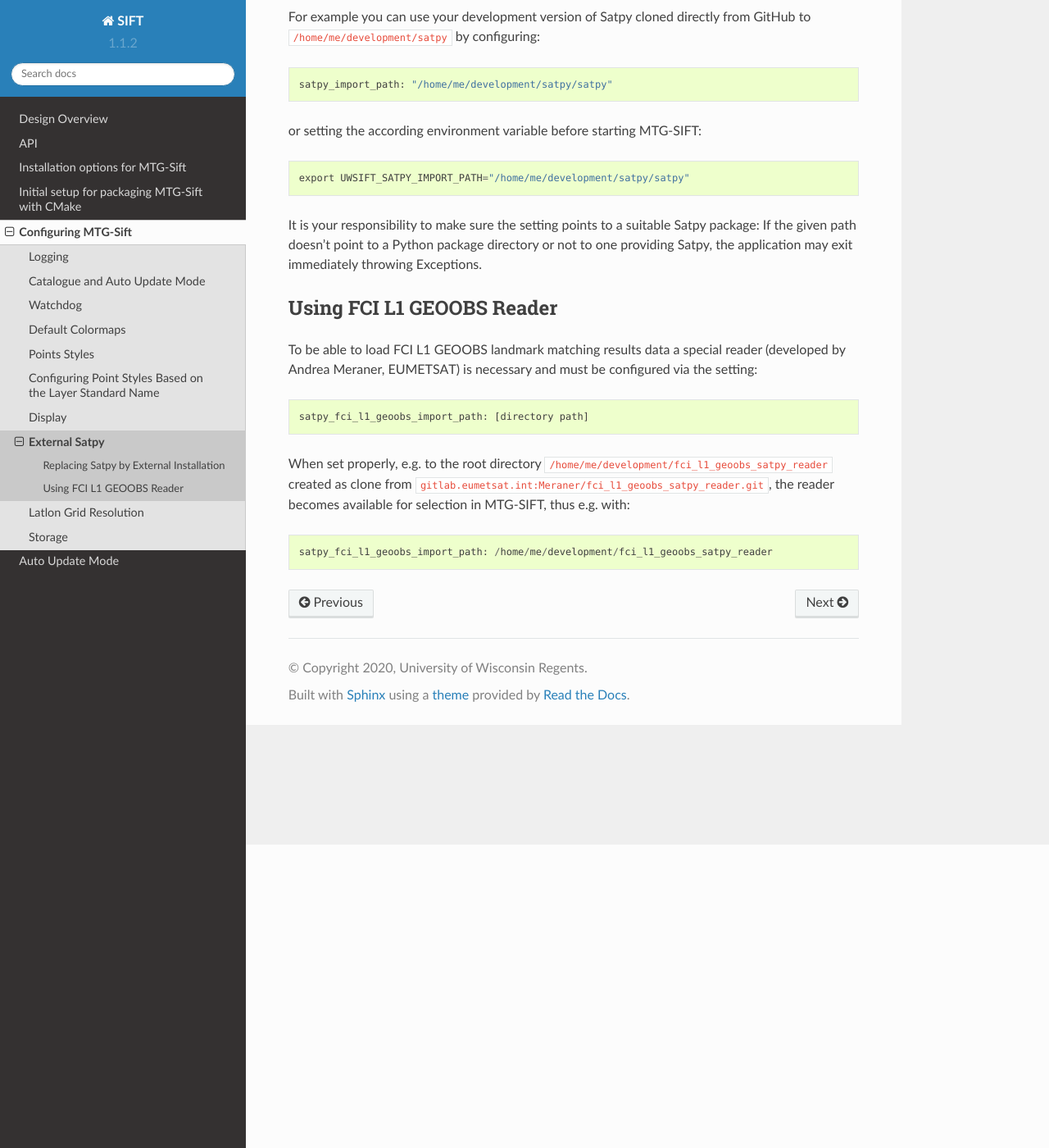
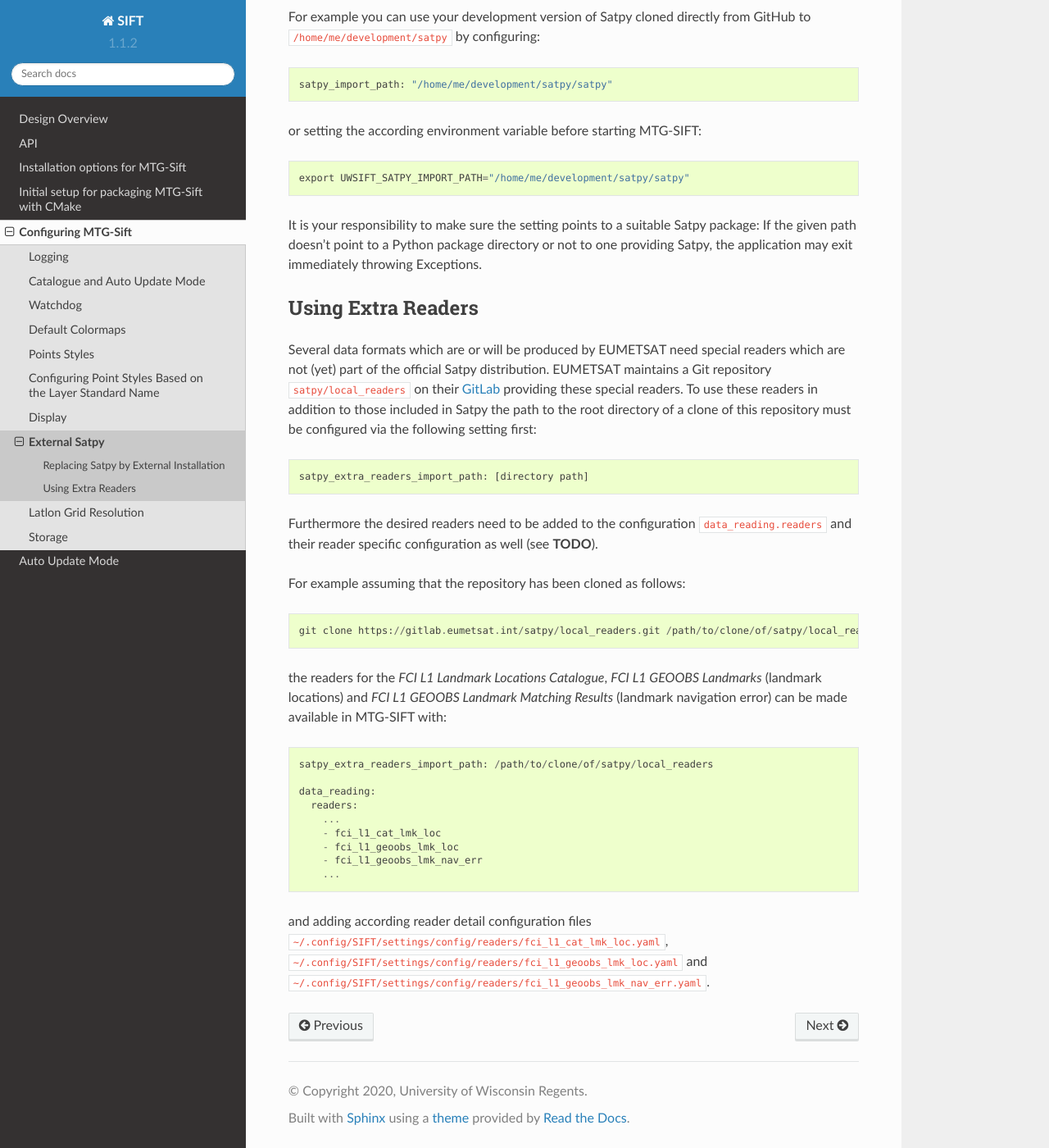
Before and after one commit to ssec/sift, a Sphinx documentation site: the page built from doc/source/configuration-external_satpy.rst, in a window 1280 px wide and 1400 px high, scrolled down 370 px. Shown: the whole window at 82% size. Built offline with Sphinx 7.4.7 and the Read the Docs theme 2.0.0, drawn with Linux system fonts in a browser that asks for light colours.

Commit message:
Document usage of EUMETSAT local_readers
Describe the generalized setting to use a bunch of external readers,
especially those provided in EUMETSAT's GitLab satpy/local_readers
repository. Also enhance this documentation with further necessary
configuration details.

```diff
--- a/doc/source/configuration-external_satpy.rst
+++ b/doc/source/configuration-external_satpy.rst
@@ -23,18 +23,42 @@ It is your responsibility to make sure the setting points to a suitable Satpy
 package: If the given path doesn't point to a Python package directory or not to
 one providing Satpy, the application may exit immediately throwing Exceptions.
 
-Using FCI L1 GEOOBS Reader
-==========================
+Using Extra Readers
+===================
 
-To be able to load FCI L1 GEOOBS landmark matching results data a special reader
-(developed by Andrea Meraner, EUMETSAT) is necessary and must be configured via
-the setting::
+Several data formats which are or will be produced by EUMETSAT need special
+readers which are not (yet) part of the official Satpy distribution. EUMETSAT
+maintains a Git repository ``satpy/local_readers`` on their `GitLab
+<https://gitlab.eumetsat.int/satpy/local_readers>`_ providing these special
+readers. To use these readers in addition to those included in Satpy the path to
+the root directory of a clone of this repository must be configured via the
+following setting first::
 
-    satpy_fci_l1_geoobs_import_path: [directory path]
+    satpy_extra_readers_import_path: [directory path]
 
-When set properly, e.g. to the root directory
-``/home/me/development/fci_l1_geoobs_satpy_reader`` created as clone from
-``gitlab.eumetsat.int:Meraner/fci_l1_geoobs_satpy_reader.git``, the reader
-becomes available for selection in MTG-SIFT, thus e.g. with::
+Furthermore the desired readers need to be added to the configuration
+``data_reading.readers`` and their reader specific configuration as well (see
+**TODO**).
 
-  satpy_fci_l1_geoobs_import_path: /home/me/development/fci_l1_geoobs_satpy_reader
+For example assuming that the repository has been cloned as follows::
+
+    git clone https://gitlab.eumetsat.int/satpy/local_readers.git /path/to/clone/of/satpy/local_readers
+
+the readers for the *FCI L1 Landmark Locations Catalogue*, *FCI L1 GEOOBS
+Landmarks* (landmark locations) and *FCI L1 GEOOBS Landmark Matching Results*
+(landmark navigation error) can be made available in MTG-SIFT with::
+
+    satpy_extra_readers_import_path: /path/to/clone/of/satpy/local_readers
+
+    data_reading:
+      readers:
+        ...
+        - fci_l1_cat_lmk_loc
+        - fci_l1_geoobs_lmk_loc
+        - fci_l1_geoobs_lmk_nav_err
+        ...
+
+and adding according reader detail configuration files
+``~/.config/SIFT/settings/config/readers/fci_l1_cat_lmk_loc.yaml``,
+``~/.config/SIFT/settings/config/readers/fci_l1_geoobs_lmk_loc.yaml`` and
+``~/.config/SIFT/settings/config/readers/fci_l1_geoobs_lmk_nav_err.yaml``.
```
